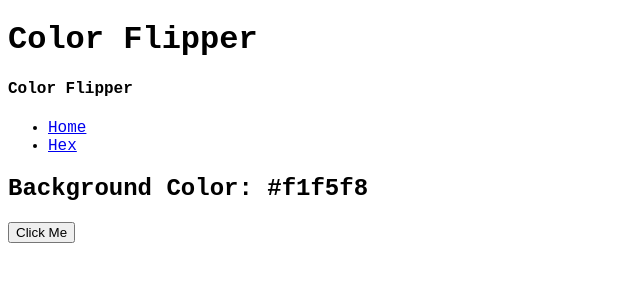
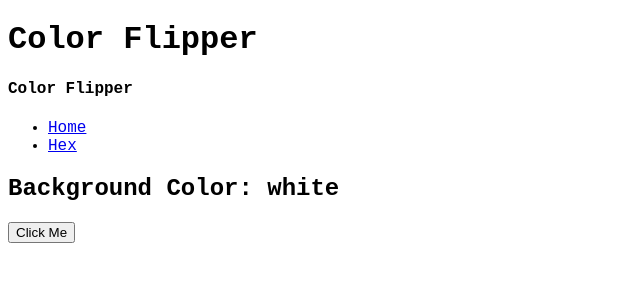
Before and after one commit to BradenGerace/Color-Flipper, a plain HTML site: page index.html in a window 1280 px wide. Shown: the full height of the page, 0-640 px from the left. Drawn offline with Linux system fonts and the light colour scheme.

Commit message:
Update index.html

```diff
--- a/index.html
+++ b/index.html
@@ -26,7 +26,7 @@
         <main>
             <div class="container">
                 <h2>Background Color: <span class="color">
-                    #f1f5f8
+                    white
                 </span></h2>
                 <button class="btn btn-hero" id="btn">Click Me</button>
             </div>
```
